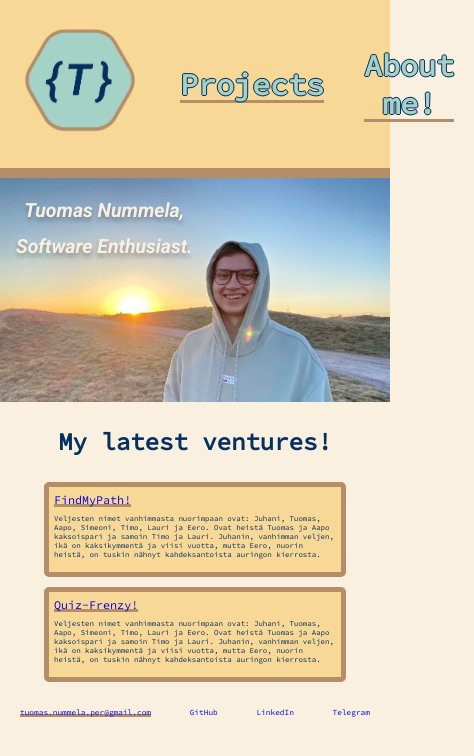
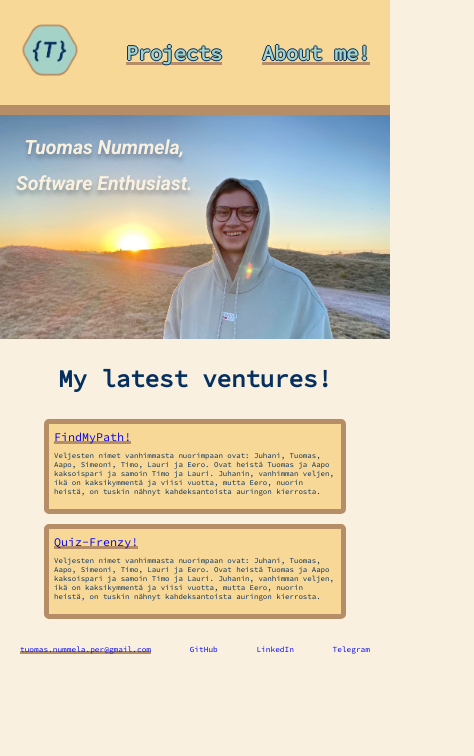
Before and after one commit to tuomax7/portfoliosivu, a plain HTML site: page index.html in a window 390 px wide. Shown: the whole page, 474 px wide, since content can reach past the window. Drawn offline with Linux system fonts and the light colour scheme.

Commit message:
Mobile responsiveness added.

```diff
--- a/index.css
+++ b/index.css
@@ -38,8 +38,6 @@ nav div {
 
 nav img {
   width: 120px;
-}
-nav img:hover {
 }
 
 nav a {
@@ -133,3 +131,17 @@ footer a {
   display: flex;
   font-size: 2vw;
 }
+
+@media only screen and (max-width: 600px) {
+  nav img {
+    width: 60px;
+  }
+  nav a {
+    font-weight: 700;
+    font-size: 20px;
+    text-align: center;
+    color: #a5d2c7;
+    text-shadow: -1px 0 #052f5f, 0 1px #052f5f, 1px 0 #052f5f, 0 -1px #052f5f;
+    margin: 20px;
+  }
+}
```
